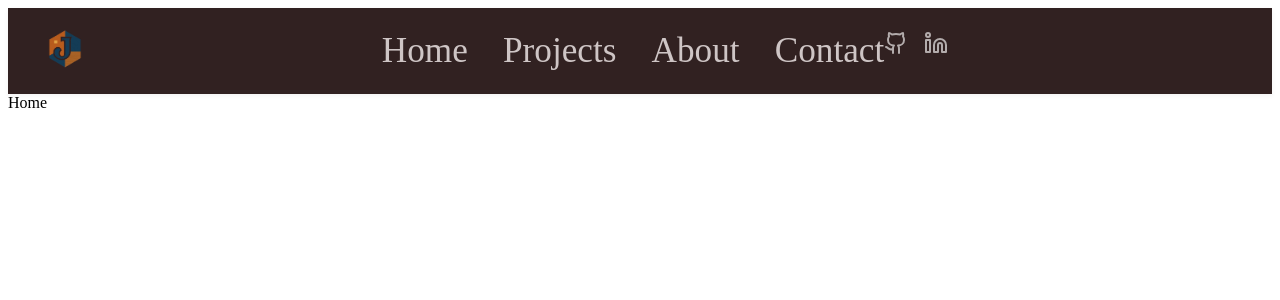
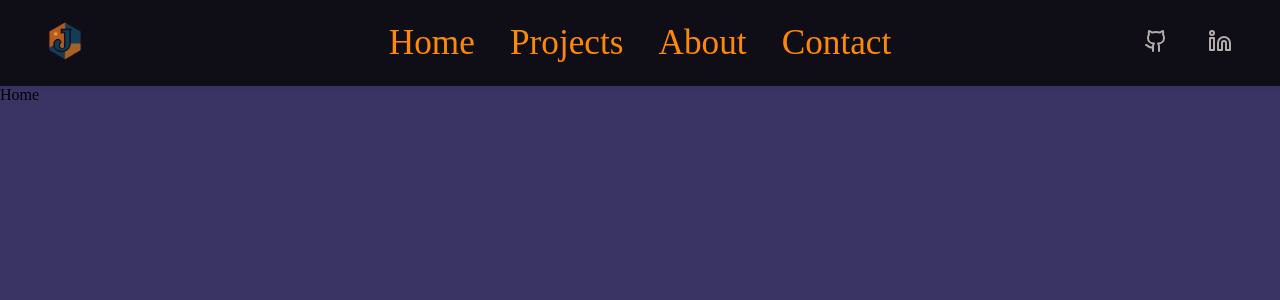
Before and after one commit to Elfspectrals/portfolioV2, a React (Create React App) app in the folder portfoliov3/: page / in a window 1280 px wide. Shown: the top 300 px of the page. Built offline with nearby package versions, Linux system fonts and the light colour scheme.

Commit message:
start work on app stuff and redo the nav

```diff
--- a/portfoliov3/src/index.css
+++ b/portfoliov3/src/index.css
@@ -0,0 +1,8 @@
+body {
+    margin: 0;
+    padding: 0;
+}
+.app {
+    height: 100vh;
+    background: #393464;
+}
--- a/portfoliov3/src/index.js
+++ b/portfoliov3/src/index.js
@@ -11,7 +11,9 @@ root.render(
   <React.StrictMode>
     <BrowserRouter>
       <Header />
+      <div className="app">
       <App />
+      </div>
     </BrowserRouter>
   </React.StrictMode>
 );
--- a/portfoliov3/src/pages/Header.jsx
+++ b/portfoliov3/src/pages/Header.jsx
@@ -7,28 +7,26 @@ import logo from '../assets/logo.png';
 const Header = () => {
   const [isOpen, setIsOpen] = useState(false);
 
-  // Prevent background scroll while drawer is open
   useEffect(() => {
     document.body.style.overflow = isOpen ? 'hidden' : '';
     return () => (document.body.style.overflow = '');
   }, [isOpen]);
 
   const toggleMenu = () => setIsOpen(prev => !prev);
-  const closeMenu  = () => setIsOpen(false);
+  const closeMenu = () => setIsOpen(false);
 
   return (
     <header className="header">
       <div className="container">
-        {/* Desktop logo */}
+        {/* Left: Logo */}
         <div className="logo-area">
           <Link to="/" onClick={closeMenu}>
             <img src={logo} alt="Logo" className="logo" />
           </Link>
         </div>
 
-        {/* Nav drawer / desktop bar */}
+        {/* Center: Nav */}
         <nav className={`nav ${isOpen ? 'open' : ''}`}>
-          {/* Mobile logo in drawer */}
           <div className="logo-mobile">
             <Link to="/" onClick={closeMenu}>
               <img src={logo} alt="Logo" className="logo" />
@@ -42,6 +40,8 @@ const Header = () => {
             <li><Link to="/contact">Contact</Link></li>
           </ul>
 
+          {/* This only shows inside mobile drawer */}
+          {isOpen && (
             <div className="social-icons">
               <a
                 href="https://github.com/orgs/SpectralsOrganization/"
@@ -58,9 +58,28 @@ const Header = () => {
                 <Linkedin size={24} />
               </a>
             </div>
+          )}
         </nav>
 
-        {/* Hamburger icon (mobile only) */}
+        {/* Right: Social (desktop only) */}
+        <div className="social-icons desktop-only">
+          <a
+            href="https://github.com/orgs/SpectralsOrganization/"
+            target="_blank"
+            rel="noopener noreferrer"
+          >
+            <Github size={24} />
+          </a>
+          <a
+            href="https://www.linkedin.com/in/jerome-neupert/"
+            target="_blank"
+            rel="noopener noreferrer"
+          >
+            <Linkedin size={24} />
+          </a>
+        </div>
+
+        {/* Hamburger */}
         <button
           aria-label="Toggle navigation menu"
           className={`hamburger ${isOpen ? 'open' : ''}`}
--- a/portfoliov3/src/styles/Header.css
+++ b/portfoliov3/src/styles/Header.css
@@ -1,5 +1,5 @@
 .header {
-  background-color: #312121;
+  background-color: #0f0e17;
   padding: 1rem 2rem;
   box-shadow: 0 2px 5px rgba(0, 0, 0, 0.05);
   position: sticky;
@@ -7,23 +7,26 @@
   z-index: 1;
 }
 
-/* allow absolute child positioning */
 .header .container {
-  position: relative;
+  display: flex;
+  justify-content: space-between;
+  align-items: center;
   max-width: 1200px;
   margin: 0 auto;
+  width: 100%;
+}
+
+/* Flex children: left (logo), center (nav), right (social) */
+.logo-area,
+.nav,
+.social-icons {
+  flex: 1;
   display: flex;
   align-items: center;
-  justify-content: space-between;
 }
 
-.logo-area .logo {
-  height: 50px;
-}
-
+/* Center the nav list in the middle */
 .nav {
-  flex: 1;
-  display: flex;
   justify-content: center;
 }
 
@@ -37,7 +40,7 @@
 
 .nav-list li a {
   text-decoration: none;
-  color: #cec5c5;
+  color: #ff8906;
   font-size: 2.2rem;
   font-weight: 500;
 }
@@ -46,14 +49,19 @@
   color: #007bff;
 }
 
+.logo-area .logo {
+  height: 50px;
+}
+
 .social-icons {
-  display: flex;
-  gap: 1rem;
+  justify-content: flex-end;
+  gap: 1.5rem;
 }
 
 .social-icons a {
   color: #b3acac;
   transition: color 0.3s;
+  margin: 0 0.5rem;
 }
 
 .social-icons a:hover {
@@ -75,14 +83,13 @@
 }
 
 @media (max-width: 768px) {
-  /* show hamburger in top-right */
   .hamburger {
     display: block;
     position: absolute;
     top: 1rem;
-    right: 0;
+    right: 1rem;
     z-index: 2;
-    background-color: #312121;
+    background-color: #0f0e17;
   }
 
   .nav {
@@ -94,9 +101,9 @@
     max-width: 230px;
     transform: translateX(100%);
     display: none;
+    flex: unset;
   }
 
-  /* when open: reveal drawer */
   .nav.open {
     display: flex;
     flex-direction: column;
@@ -109,7 +116,6 @@
     z-index: 1;
   }
 
-  /* drawer logo */
   .logo-mobile {
     display: block;
     margin-bottom: 2rem;
@@ -134,4 +140,8 @@
   .logo-area {
     display: none;
   }
+
+  .social-icons {
+    justify-content: center;
+  }
 }
```
Lines whose indentation alone changed are shown as unchanged.
